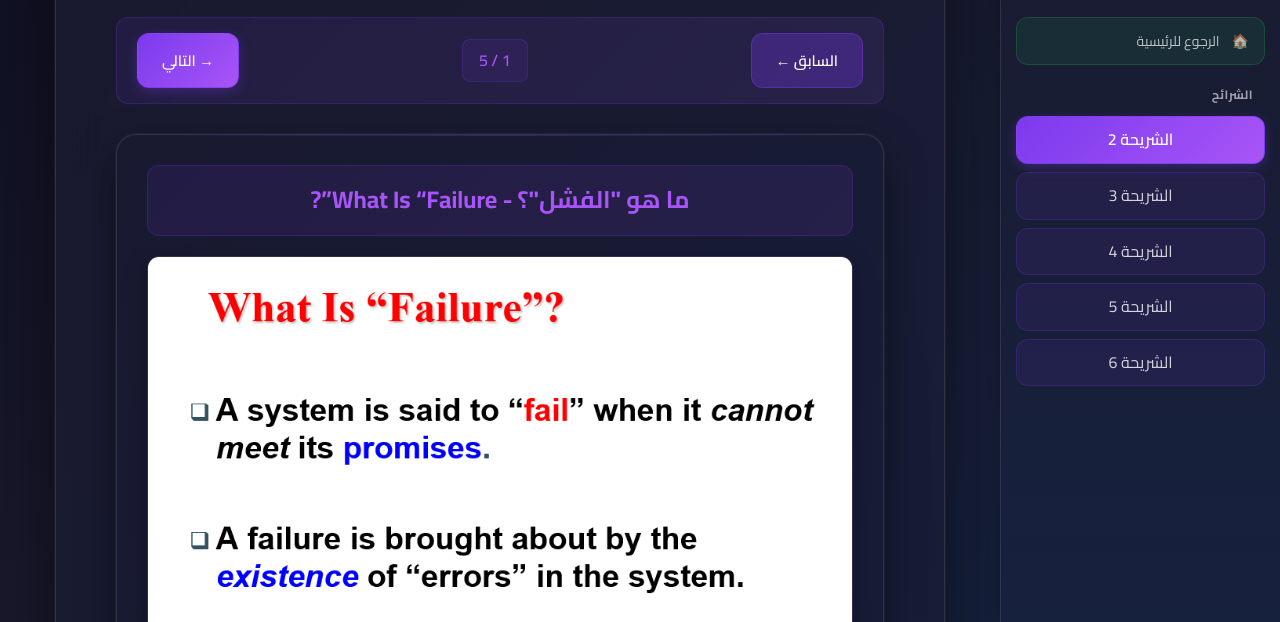
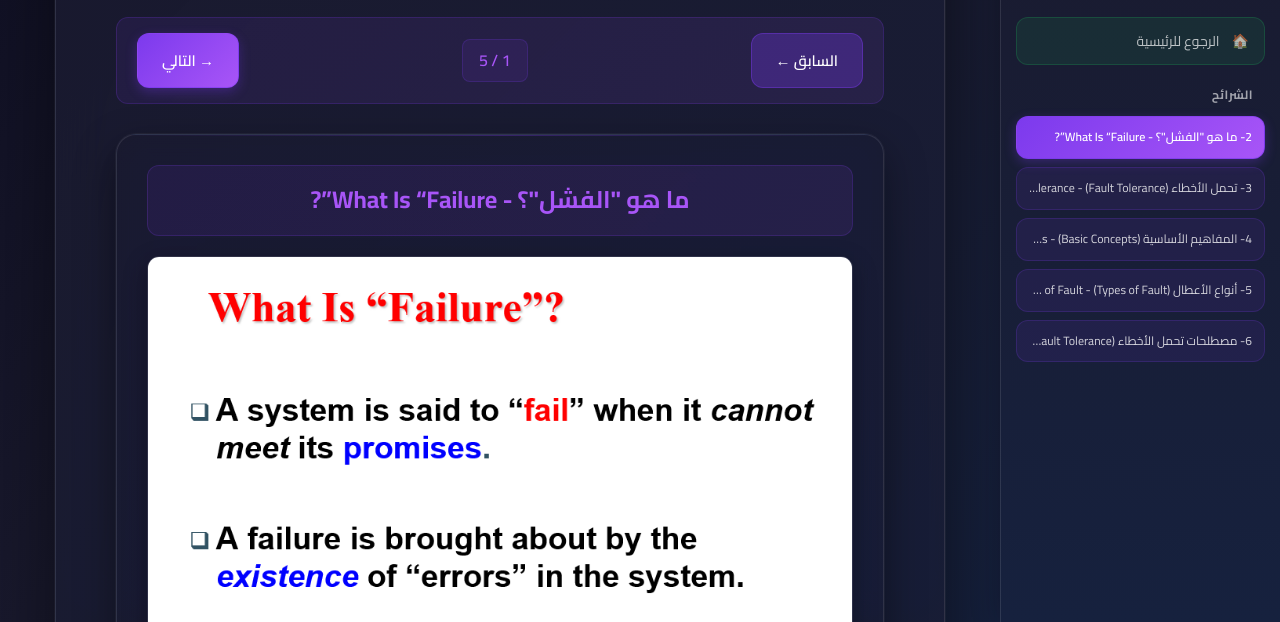
Before and after one commit to ofifice-alalem/Fault_Tolerant, a plain HTML site: page lec-1/index.html in a window 1280 px wide. Shown: the part 178-800 px from the top of the page. Drawn offline with Linux system fonts and the light colour scheme.

Commit message:
تحسين sidebar

```diff
--- a/lec-1/app.js
+++ b/lec-1/app.js
@@ -51,7 +51,7 @@ function buildMenu() {
     slides.forEach((s, idx) => {
         const a = document.createElement('a');
         a.href = `#slide-${s.id}`;
-        a.textContent = `الشريحة ${s.id}`;
+        a.textContent = `${s.id}- ${s.content.slide_title_ar} - ${s.content.slide_title_en}`;
         a.addEventListener('click', (e) => {
             e.preventDefault();
             currentIndex = idx;
--- a/lec-1/style.css
+++ b/lec-1/style.css
@@ -113,15 +113,20 @@ body::before {
 
 #slides-menu a {
     display: block;
-    padding: 10px 15px;
+    padding: 12px 12px;
     margin-bottom: 8px;
     background: rgba(124, 58, 237, 0.1);
     border: 1px solid rgba(124, 58, 237, 0.2);
     border-radius: 12px;
     color: rgba(255,255,255,0.8);
     font-weight: 500;
-    text-align: center;
+    text-align: right;
     text-decoration: none;
+    font-size: 12px;
+    line-height: 1.4;
+    white-space: nowrap;
+    overflow: hidden;
+    text-overflow: ellipsis;
 }
 
 #slides-menu a:hover {
```
